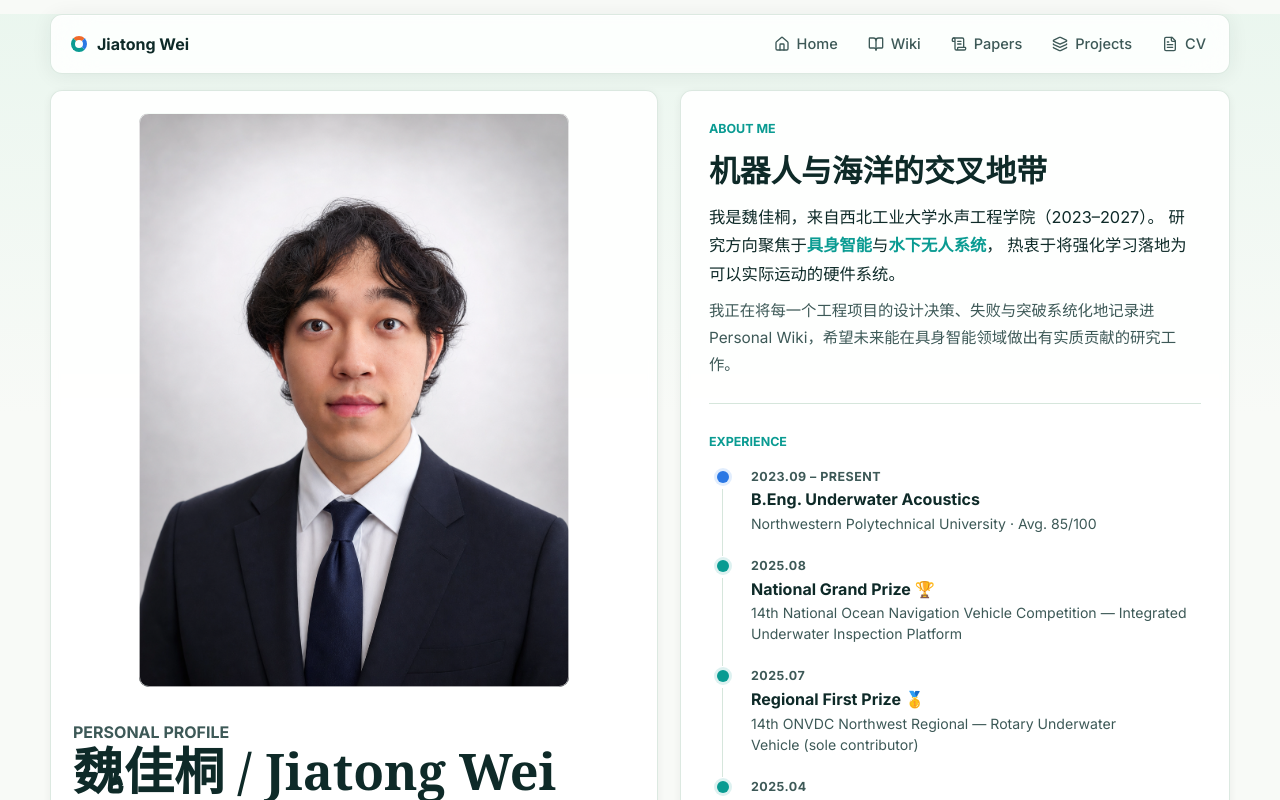
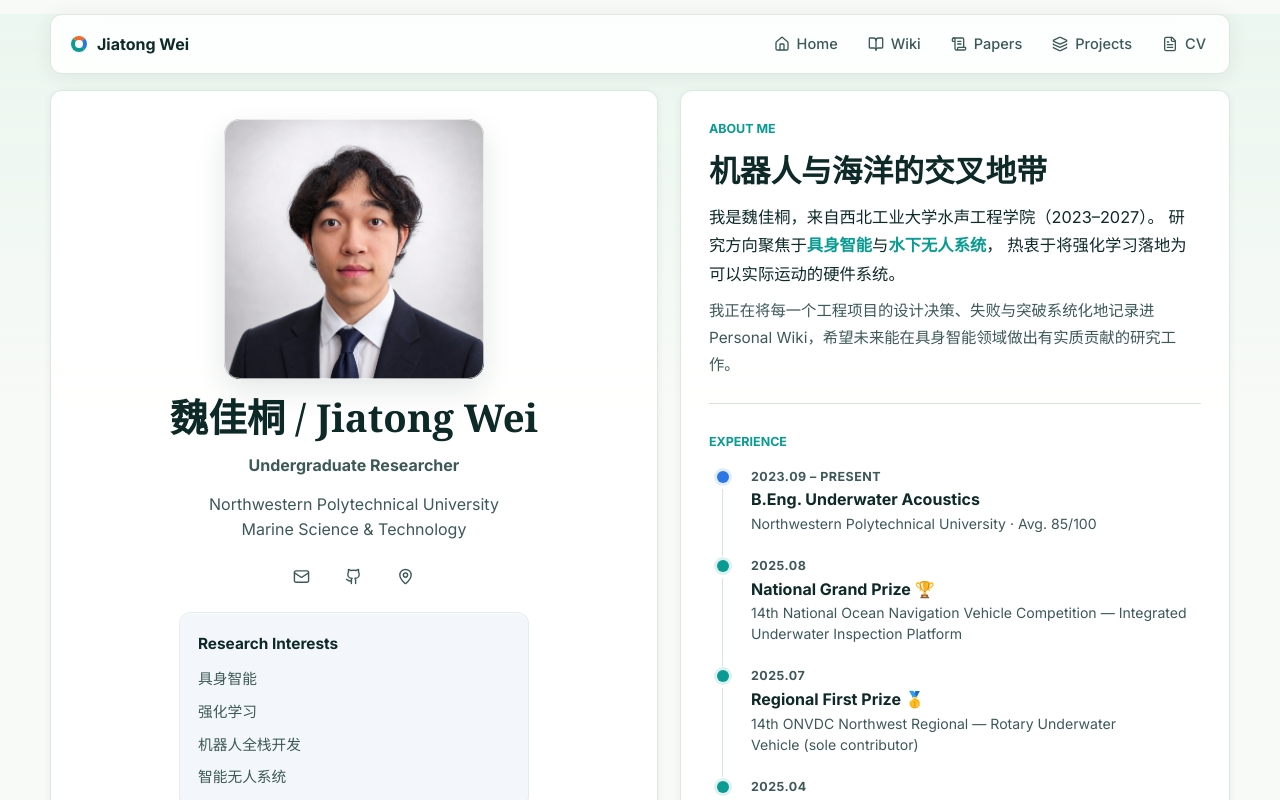
Before and after one commit to Jiatong-Wei/profile, a Next.js app in the folder 0705/: page / in a window 1280 px wide. Shown: the top 800 px of the page. Built offline with nearby package versions, Linux system fonts and the light colour scheme.

Commit message:
feat: restyle homepage profile card

```diff
--- a/0705/src/app/globals.css
+++ b/0705/src/app/globals.css
@@ -186,19 +186,20 @@ body:has(.home-one-screen) .site-footer {
   flex-direction: column;
   gap: 18px;
   min-width: 0;
-  padding: 22px;
-  align-items: stretch;
+  padding: 28px 24px;
+  align-items: center;
 }
 
 .profile-portrait-frame {
   position: relative;
   align-self: center;
-  width: min(100%, 430px);
-  aspect-ratio: 3 / 4;
+  width: min(100%, 260px);
+  aspect-ratio: 1;
   min-height: 0;
-  border-radius: var(--radius);
+  border-radius: calc(var(--radius) + 6px);
   overflow: hidden;
   background: var(--mint);
+  box-shadow: 0 12px 30px rgba(14, 42, 40, 0.11);
 }
 
 .profile-portrait-frame::after {
@@ -213,12 +214,16 @@ body:has(.home-one-screen) .site-footer {
 .profile-portrait {
   width: 100%;
   height: 100%;
-  object-fit: contain;
-  object-position: center bottom;
+  object-fit: cover;
+  object-position: center 28%;
 }
 
 .profile-copy {
+  display: grid;
+  justify-items: center;
   min-width: 0;
+  width: 100%;
+  text-align: center;
 }
 
 .profile-copy h1 {
@@ -228,7 +233,7 @@ body:has(.home-one-screen) .site-footer {
     "Noto Serif SC",
     Georgia,
     serif;
-  font-size: clamp(2.65rem, 4vw, 3.15rem);
+  font-size: clamp(2.15rem, 3vw, 2.55rem);
   font-weight: 780;
   line-height: 1.05;
 }
@@ -246,36 +251,88 @@ body:has(.home-one-screen) .site-footer {
   gap: 10px;
 }
 
-.profile-copy .focus-strip {
-  margin-top: 14px;
+.profile-actions {
+  justify-content: center;
+  width: 100%;
+  margin-top: auto;
+}
+
+.profile-panel > .focus-strip {
+  display: grid;
+  justify-items: start;
+  width: min(100%, 350px);
+  margin: 0 auto;
+  padding: 18px;
+  border: 1px solid rgba(214, 230, 220, 0.55);
+  border-radius: calc(var(--radius) + 2px);
+  background: #f3f7fb;
+  box-shadow: inset 0 1px 0 rgba(255, 255, 255, 0.7);
+  text-align: left;
+}
+
+.profile-panel > .focus-strip::before {
+  content: "Research Interests";
+  margin-bottom: 2px;
+  color: var(--ink);
+  font-size: 0.96rem;
+  font-weight: 760;
+}
+
+.profile-panel > .focus-strip span {
+  padding: 0;
+  border: 0;
+  border-radius: 0;
+  background: transparent;
+  color: var(--ink-soft);
+  font-size: 0.92rem;
+  line-height: 1.55;
 }
 
 .profile-contact a,
 .profile-contact .profile-location-tag {
-  display: inline-flex;
-  align-items: center;
-  gap: 7px;
+  display: inline-grid;
+  place-items: center;
+  width: 34px;
+  height: 34px;
+  border-radius: 999px;
   color: var(--ink-soft);
   font-size: 0.88rem;
-  transition: color 140ms ease;
+  transition: background 140ms ease, color 140ms ease, transform 140ms var(--ease-out);
+}
+
+.profile-contact {
+  justify-content: center;
+  gap: 18px;
+  width: 100%;
+}
+
+.profile-contact a span,
+.profile-contact .profile-location-tag span {
+  display: none;
 }
 
 .profile-contact a:hover {
+  background: var(--teal-dim);
   color: var(--teal);
+  transform: translateY(-1px);
 }
 
 /* profile extras */
+.profile-role {
+  margin: 10px 0 0;
+  color: #bd9b45;
+  font-size: 1rem;
+  font-weight: 720;
+}
+
 .profile-tagline {
-  margin: 10px 0 0;
+  margin: 4px 0 0;
   color: var(--ink-soft);
   font-size: 0.94rem;
   line-height: 1.55;
 }
 
 .profile-location-tag {
-  display: inline-flex;
-  align-items: center;
-  gap: 7px;
   color: var(--ink-soft);
   font-size: 0.9rem;
 }
@@ -1340,7 +1397,8 @@ body:has(.home-one-screen) .site-footer {
   }
 
   .profile-portrait-frame {
-    height: clamp(220px, 56vw, 320px);
+    width: min(72vw, 240px);
+    height: auto;
   }
 
   .profile-copy h1 {
--- a/0705/src/app/page.tsx
+++ b/0705/src/app/page.tsx
@@ -22,45 +22,46 @@ export default function HomePage() {
             fill
             priority
             className="profile-portrait"
-            sizes="(max-width: 720px) 90vw, 420px"
+            sizes="(max-width: 720px) 70vw, 260px"
           />
         </div>
 
         {/* Name block */}
         <div className="profile-copy">
-          <p className="eyebrow">Personal Profile</p>
           <h1>{SITE.name}</h1>
+          <p className="profile-role">Undergraduate Researcher</p>
           <p className="profile-tagline">
-            Undergraduate&nbsp;·&nbsp;{SITE.institution}
+            {SITE.institution}
             <br />Marine Science &amp; Technology
           </p>
-          <div className="focus-strip" aria-label="Research focus areas">
-            {focusAreas.map((item) => (
-              <span key={item}>{item}</span>
-            ))}
-          </div>
         </div>
 
         {/* Contact */}
         <div className="profile-contact">
           {mail && (
-            <a href={mail.href}>
-              <Mail aria-hidden="true" size={14} />
+            <a href={mail.href} aria-label={`Email ${mail.label}`} title={mail.label}>
+              <Mail aria-hidden="true" size={17} />
               <span>{mail.label}</span>
             </a>
           )}
           {github && (
-            <a href={github.href} target="_blank" rel="noreferrer">
-              <Github aria-hidden="true" size={14} />
+            <a href={github.href} target="_blank" rel="noreferrer" aria-label="GitHub" title="GitHub">
+              <Github aria-hidden="true" size={17} />
               <span>GitHub</span>
             </a>
           )}
           {location && (
-            <span className="profile-location-tag">
-              <MapPin aria-hidden="true" size={14} />
+            <a href={location.href} aria-label={location.label} title={location.label}>
+              <MapPin aria-hidden="true" size={17} />
               <span>{location.label}</span>
-            </span>
+            </a>
           )}
+        </div>
+
+        <div className="focus-strip" aria-label="Research focus areas">
+          {focusAreas.map((item) => (
+            <span key={item}>{item}</span>
+          ))}
         </div>
 
         {/* Actions */}
```
